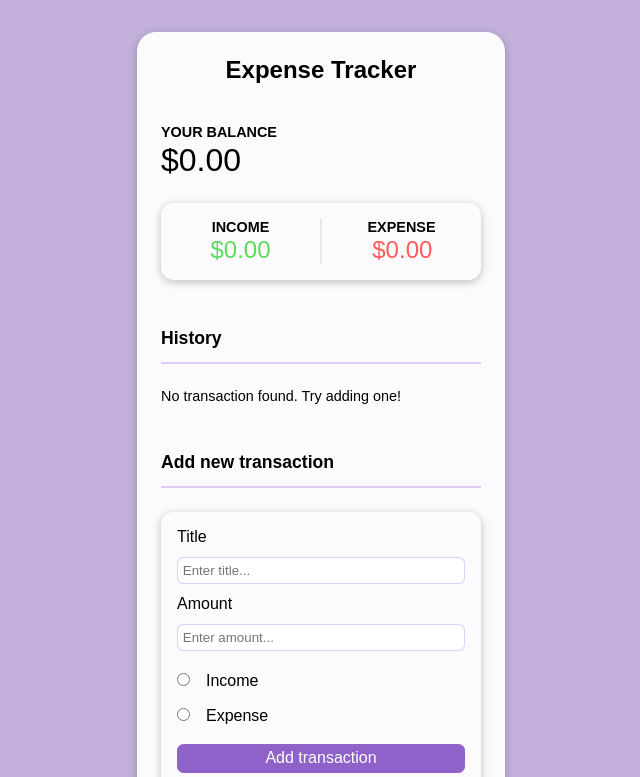
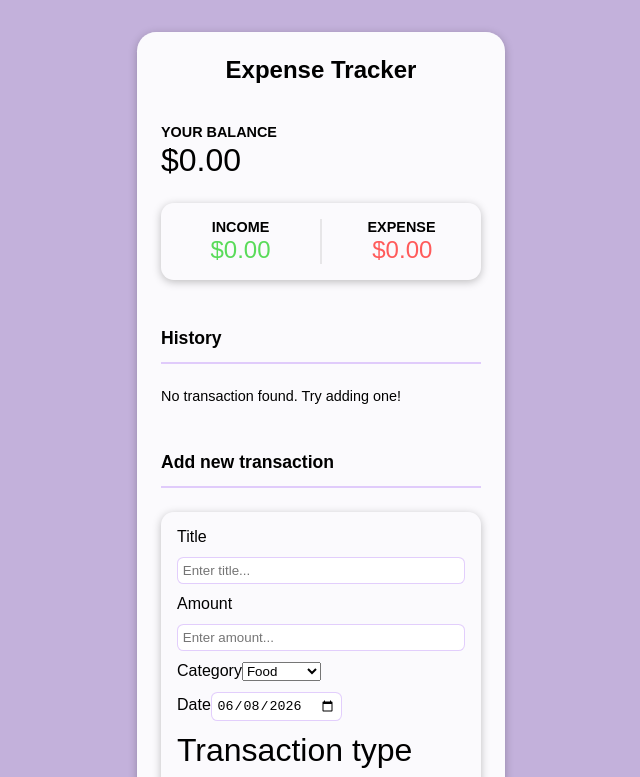
Before and after one commit to SeanNg774/Expense--tracker-evolution, a React app: page / in a window 1280 px wide. Shown: the top 777 px of the page, without its empty margins (319-959 px from the left). Built offline with nearby package versions, Linux system fonts and the light colour scheme; the HTML template or start-up script is replaced by a standard one.

Commit message:
Add category and date fields to transaction form

```diff
--- a/src/components/items/ItemForm.jsx
+++ b/src/components/items/ItemForm.jsx
@@ -4,10 +4,14 @@ import classes from "./ItemForm.module.css";
 
 import Card from "../UI/Card";
 
+const getToday = () => new Date().toISOString().slice(0, 10);
+
 // A form for entering the transactions
 const ItemForm = (props) => {
   const [enteredTitle, setEnteredTitle] = useState("");
   const [enteredAmount, setEnteredAmount] = useState("");
+  const [enteredCategory, setEnteredCategory] = useState(props.categories[0]);
+  const [enteredDate, setEnteredDate] = useState(getToday());
   const [isIncome, setIsIncome] = useState("");
 
   const titleHandler = (event) => {
@@ -18,12 +22,23 @@ const ItemForm = (props) => {
     setEnteredAmount(event.target.value);
   };
 
+  const categoryHandler = (event) => {
+    setEnteredCategory(event.target.value);
+  };
+
+  const dateHandler = (event) => {
+    setEnteredDate(event.target.value);
+  };
+
   const submitHandler = (event) => {
     event.preventDefault();
 
     if (
       enteredTitle.trim() !== "" &&
       enteredAmount.trim() !== "" &&
+      +enteredAmount > 0 &&
+      enteredCategory.trim() !== "" &&
+      enteredDate.trim() !== "" &&
       isIncome !== ""
     ) {
       const items = {
@@ -31,10 +46,14 @@ const ItemForm = (props) => {
         title: enteredTitle,
         amount: +enteredAmount,
         income: isIncome,
+        category: enteredCategory,
+        date: enteredDate,
       };
 
       setEnteredTitle("");
       setEnteredAmount("");
+      setEnteredCategory(props.categories[0]);
+      setEnteredDate(getToday());
       setIsIncome("");
 
       props.onAddItem(items);
@@ -55,12 +74,41 @@ const ItemForm = (props) => {
         <label htmlFor="amount">Amount</label>
         <input
           id="amount"
+          min="0.01"
+          step="0.01"
           type="number"
           placeholder="Enter amount..."
           value={enteredAmount}
           onChange={amountHandler}
         ></input>
+        <div className={classes["form-row"]}>
+          <div>
+            <label htmlFor="category">Category</label>
+            <select
+              id="category"
+              value={enteredCategory}
+              onChange={categoryHandler}
+            >
+              {props.categories.map((category) => (
+                <option key={category} value={category}>
+                  {category}
+                </option>
+              ))}
+            </select>
+          </div>
+          <div>
+            <label htmlFor="date">Date</label>
+            <input
+              id="date"
+              type="date"
+              value={enteredDate}
+              onChange={dateHandler}
+            ></input>
+          </div>
+        </div>
         <div className={classes["radio-buttons"]}>
+          <p>Transaction type</p>
+          <div className={classes["type-options"]}>
             <div>
               <input
                 id="income"
@@ -82,6 +130,7 @@ const ItemForm = (props) => {
               <label htmlFor="expense">Expense</label>
             </div>
           </div>
+        </div>
         <button>Add transaction</button>
       </form>
     </Card>
```
Lines whose indentation alone changed are shown as unchanged.
